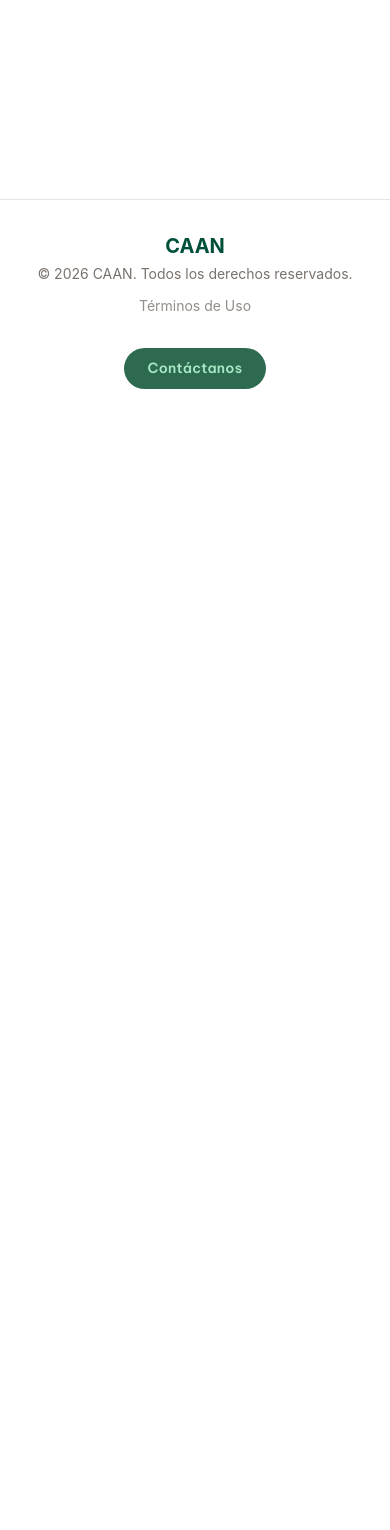
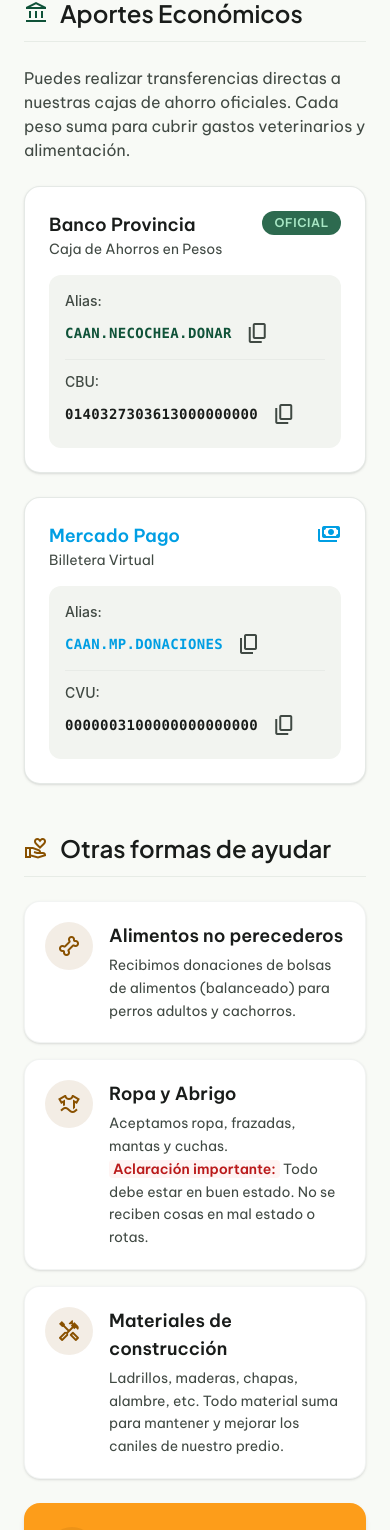
Before and after one commit to KevinSanchez99/proyecto-caan, a React (Vite) app in the folder Frontend/: page /donations in a window 390 px wide. Shown: the part 423-1953 px from the top of the page. Before the commit the page ends 844 px from the top, so only its background shows below. Built offline with nearby package versions, Linux system fonts and the light colour scheme; no server answers.

Commit message:
Donaciones, Sobre Nosotros, Index
Update donaciones CopyRow
Corrección width de las paginas.
Update Estilos Sobre nosotros.

```diff
--- /dev/null
+++ b/Frontend/src/components/donations/CopyRow.jsx
@@ -0,0 +1,34 @@
+import React, { useState } from 'react';
+const CopyRow = ({ label, value, colorClass = "" }) => {
+    const [copied, setCopied] = useState(false);
+
+    const handleCopy = () => {
+        navigator.clipboard.writeText(value);
+        setCopied(true);
+        // Vuelve al ícono de copiar después de 2 segundos
+        setTimeout(() => setCopied(false), 2000);
+    };
+
+    return (
+        <div className="flex flex-col sm:flex-row sm:justify-between sm:items-center border-b border-outline-variant/20 pb-2 last:border-0 last:pb-0">
+            <span className="text-on-surface-variant font-sans font-medium mb-1 sm:mb-0">{label}:</span>
+
+            <div className="flex items-center gap-2">
+                <strong className={`select-all tracking-wide ${colorClass}`}>{value}</strong>
+
+                {/* Botón de copiar */}
+                <button
+                    onClick={handleCopy}
+                    title="Copiar al portapapeles"
+                    className="p-1.5 rounded-md hover:bg-outline-variant/30 text-on-surface-variant transition-colors flex items-center justify-center active:scale-95"
+                >
+                    <span className={`material-symbols-outlined text-[18px] ${copied ? 'text-primary' : ''}`}>
+                        {copied ? 'check' : 'content_copy'}
+                    </span>
+                </button>
+            </div>
+        </div>
+    );
+};
+
+export default CopyRow;
--- a/Frontend/src/components/home/CallToAction.jsx
+++ b/Frontend/src/components/home/CallToAction.jsx
@@ -1,7 +1,7 @@
 import React, { useState } from 'react';
 const CallToAction = () => (
     <section className="py-16 md:py-24 bg-white">
-        <div className="max-w-[1280px] mx-auto px-6">
+        <div className="max-w-[93%] mx-auto px-6">
             <div className="bg-emerald-800 rounded-3xl p-8 md:p-16 flex flex-col md:flex-row items-center justify-between gap-12 relative overflow-hidden shadow-sm">
                 <div className="absolute -top-32 -left-32 w-80 h-80 bg-emerald-500 opacity-30 rounded-full blur-3xl"></div>
                 <div className="absolute -bottom-32 -right-32 w-80 h-80 bg-emerald-300 opacity-20 rounded-full blur-3xl"></div>
--- a/Frontend/src/components/home/Hero.jsx
+++ b/Frontend/src/components/home/Hero.jsx
@@ -2,7 +2,7 @@
 
 const Hero = () => (
     <section className="relative bg-surface-container-low overflow-hidden">
-        <div className="max-w-container_max mx-auto px-gutter py-16 md:py-24 flex flex-col lg:flex-row items-center gap-10">
+        <div className="max-w-[93%] mx-auto px-gutter py-16 md:py-24 flex flex-col lg:flex-row items-center gap-10">
 
             <div className="flex-1 space-y-6 z-10 text-center lg:text-left">
                 <h1 className="inline-block px-4 py-2 bg-primary-container text-white font-label-2xl text-label-2xl rounded-full mb-4">
--- a/Frontend/src/components/home/NewsSlider.jsx
+++ b/Frontend/src/components/home/NewsSlider.jsx
@@ -12,7 +12,7 @@
     };
 
     return (
-        <section className="mb-lg mt-lg relative w-[95%] md:w-[75%] lg:w-[83%] mx-auto overflow-hidden bg-white shadow-sm border border-outline-variant/20 rounded-xl">
+        <section className="mb-lg mt-lg relative max-w-[93%] md:w-[75%] lg:w-[83%] mx-auto overflow-hidden bg-white shadow-sm border border-outline-variant/20 rounded-xl">
             <div
                 className="flex transition-transform duration-500 ease-in-out w-full"
                 style={{ transform: `translateX(-${currentIndex * 100}%)` }}
--- a/Frontend/src/components/home/QuickAdoptions.jsx
+++ b/Frontend/src/components/home/QuickAdoptions.jsx
@@ -1,7 +1,7 @@
 import React, { useState } from 'react';
 const QuickAdoptions = () => (
     <section className="py-16 md:py-24 bg-stone-50">
-        <div className="max-w-[1280px] mx-auto px-6">
+        <div className="max-w-[93%] mx-auto px-6">
             <div className="flex justify-between items-end mb-10">
                 <div>
                     <h2 className="text-3xl font-bold text-stone-900 mb-2">Esperan por ti</h2>
--- a/Frontend/src/components/home/ReportBanner.jsx
+++ b/Frontend/src/components/home/ReportBanner.jsx
@@ -3,7 +3,7 @@
 const ReportBanner = () => {
 return (
 <div
-    className="bg-error-container/30 border border-error/20 rounded-2xl p-8 mb-10 flex flex-col md:flex-row items-start md:items-center justify-between gap-6 shadow-sm mx-auto max-w-container_max px-gutter">
+    className="bg-error-container/30 border border-error/20 rounded-2xl p-8 mb-10 flex flex-col md:flex-row items-start md:items-center justify-between gap-6 shadow-sm mx-auto max-w-[90%] px-gutter">
 
     <div className="flex items-start gap-4">
 
--- a/Frontend/src/pages/donations.jsx
+++ b/Frontend/src/pages/donations.jsx
@@ -1,24 +1,134 @@
-import Navbar from "../components/NavBar";
-import Footer from "../components/Footer";
+import React from 'react';
+import NavBar from '../components/NavBar';
+import Footer from '../components/Footer';
+import CopyRow from '../components/donations/CopyRow';
+export default function Donations() {
+  return (
+    <div className="bg-background text-on-background font-body-md antialiased min-h-screen flex flex-col pt-20">
+      <NavBar />
 
-function Donations() {
-  return (
-    <>
-      <Navbar />
-      <main className="grow w-full">
-        {/* <PageHeader /> */}
-        <div className="layout-grid">
-          <section aria-label="Formulario de aporte económico">
-            {/* <DonationForm /> */}
+      <main className="max-w-[1280px] mx-auto px-6 md:px-8 py-12 md:py-20 flex-grow w-full">
+
+        {/* Cabecera */}
+        <header className="mb-14 text-center max-w-3xl mx-auto">
+          <h1 className="font-h1 text-4xl md:text-5xl text-primary mb-4">
+            Tu ayuda transforma vidas
+          </h1>
+          <p className="font-body-lg text-lg text-on-surface-variant">
+            Cada aporte, sin importar la forma, nos permite seguir rescatando y cuidando a los animales que más nos necesitan. ¡Elige la forma de ayudar que mejor se adapte a ti!
+          </p>
+        </header>
+
+        {/* Contenedor Principal a 2 Columnas */}
+        <div className="grid grid-cols-1 lg:grid-cols-2 gap-12 lg:gap-16">
+
+          {/* COLUMNA 1: Donaciones Económicas */}
+          <section className="flex flex-col gap-6">
+            <div className="flex items-center gap-3 border-b border-outline-variant/30 pb-3">
+              <span className="material-symbols-outlined text-primary text-3xl">account_balance</span>
+              <h2 className="font-h2 text-2xl md:text-3xl text-on-surface">Aportes Económicos</h2>
+            </div>
+            <p className="text-on-surface-variant font-body-md">
+              Puedes realizar transferencias directas a nuestras cajas de ahorro oficiales. Cada peso suma para cubrir gastos veterinarios y alimentación.
+            </p>
+
+            {/* Tarjeta Banco 1 */}
+            <div className="bg-surface-container-lowest border border-outline-variant/40 rounded-2xl p-6 shadow-sm hover:shadow-md transition-shadow">
+              <div className="flex justify-between items-start mb-4">
+                <div>
+                  <h3 className="font-bold text-lg text-on-surface">Banco Provincia</h3>
+                  <p className="text-sm text-on-surface-variant">Caja de Ahorros en Pesos</p>
+                </div>
+                <span className="bg-primary-container text-on-primary-container px-3 py-1 rounded-full text-xs font-bold uppercase tracking-wider">Oficial</span>
+              </div>
+              <div className="space-y-3 bg-surface-container-low p-4 rounded-xl font-mono text-sm md:text-base text-on-surface">
+                <CopyRow label="Alias" value="CAAN.NECOCHEA.DONAR" colorClass="text-primary" />
+                <CopyRow label="CBU" value="0140327303613000000000" />
+              </div>
+            </div>
+
+            {/* Tarjeta Banco 2 / Billetera Virtual */}
+            <div className="bg-surface-container-lowest border border-outline-variant/40 rounded-2xl p-6 shadow-sm hover:shadow-md transition-shadow">
+              <div className="flex justify-between items-start mb-4">
+                <div>
+                  <h3 className="font-bold text-lg text-[#009EE3]">Mercado Pago</h3>
+                  <p className="text-sm text-on-surface-variant">Billetera Virtual</p>
+                </div>
+                <span className="material-symbols-outlined text-[#009EE3] text-3xl">payments</span>
+              </div>
+              <div className="space-y-3 bg-surface-container-low p-4 rounded-xl font-mono text-sm md:text-base text-on-surface">
+                <CopyRow label="Alias" value="CAAN.MP.DONACIONES" colorClass="text-[#009EE3]" />
+                <CopyRow label="CVU" value="0000003100000000000000" />
+              </div>
+            </div>
           </section>
-          <aside aria-label="Impacto y otras formas de ayudar">
-            {/* <WishlistCard /> */}
-          </aside>
+
+          {/* COLUMNA 2: Donaciones Materiales y Socios */}
+          <section className="flex flex-col gap-4">
+            <div className="flex items-center gap-3 border-b border-outline-variant/30 pb-3 mb-2">
+              <span className="material-symbols-outlined text-secondary text-3xl">volunteer_activism</span>
+              <h2 className="font-h2 text-2xl md:text-3xl text-on-surface">Otras formas de ayudar</h2>
+            </div>
+
+            {/* Lista de materiales */}
+            <div className="flex gap-4 p-5 bg-surface-container-lowest border border-outline-variant/20 rounded-2xl shadow-sm">
+              <div className="w-12 h-12 rounded-full bg-secondary/10 text-secondary flex items-center justify-center shrink-0">
+                <span className="material-symbols-outlined">pet_supplies</span>
+              </div>
+              <div>
+                <h3 className="font-bold text-on-surface text-lg mb-1">Alimentos no perecederos</h3>
+                <p className="text-on-surface-variant text-sm leading-relaxed">
+                  Recibimos donaciones de bolsas de alimentos (balanceado) para perros adultos y cachorros.
+                </p>
+              </div>
+            </div>
+
+            <div className="flex gap-4 p-5 bg-surface-container-lowest border border-outline-variant/20 rounded-2xl shadow-sm">
+              <div className="w-12 h-12 rounded-full bg-secondary/10 text-secondary flex items-center justify-center shrink-0">
+                <span className="material-symbols-outlined">laundry</span>
+              </div>
+              <div>
+                <h3 className="font-bold text-on-surface text-lg mb-1">Ropa y Abrigo</h3>
+                <p className="text-on-surface-variant text-sm leading-relaxed">
+                  Aceptamos ropa, frazadas, mantas y cuchas. <br/>
+                  <strong className="text-error bg-error-container/30 px-1 rounded">Aclaración importante:</strong> Todo debe estar en buen estado. No se reciben cosas en mal estado o rotas.
+                </p>
+              </div>
+            </div>
+
+            <div className="flex gap-4 p-5 bg-surface-container-lowest border border-outline-variant/20 rounded-2xl shadow-sm">
+              <div className="w-12 h-12 rounded-full bg-secondary/10 text-secondary flex items-center justify-center shrink-0">
+                <span className="material-symbols-outlined">handyman</span>
+              </div>
+              <div>
+                <h3 className="font-bold text-on-surface text-lg mb-1">Materiales de construcción</h3>
+                <p className="text-on-surface-variant text-sm leading-relaxed">
+                  Ladrillos, maderas, chapas, alambre, etc. Todo material suma para mantener y mejorar los caniles de nuestro predio.
+                </p>
+              </div>
+            </div>
+
+            {/* Banner de Socio */}
+            <div className="flex gap-4 p-6 bg-secondary-container text-on-secondary-container rounded-2xl shadow-md mt-2 relative overflow-hidden">
+              <div className="absolute -right-6 -top-6 opacity-10">
+                <span className="material-symbols-outlined text-[120px]">stars</span>
+              </div>
+              <div className="w-12 h-12 rounded-full bg-on-secondary-container/10 flex items-center justify-center shrink-0 relative z-10">
+                <span className="material-symbols-outlined">group_add</span>
+              </div>
+              <div className="relative z-10">
+                <h3 className="font-bold text-xl mb-1">¡Hazte Socio del CAAN!</h3>
+                <p className="text-sm leading-relaxed opacity-90">
+                  Colabora activamente con nosotros. Ser socio te permite ser parte de la familia CAAN y participar en nuestros eventos y campañas exclusivas cuando se realicen.
+                </p>
+              </div>
+            </div>
+
+          </section>
         </div>
       </main>
+
       <Footer />
-    </>
+    </div>
   );
-}
-
-export default Donations;
+};
```
Also changed, not shown: Frontend/src/components/aboutUs/FacilitiesSection.jsx (+8 -8 lines), Frontend/src/components/aboutUs/OverlappingImagesSection.jsx (+5 -5 lines).
